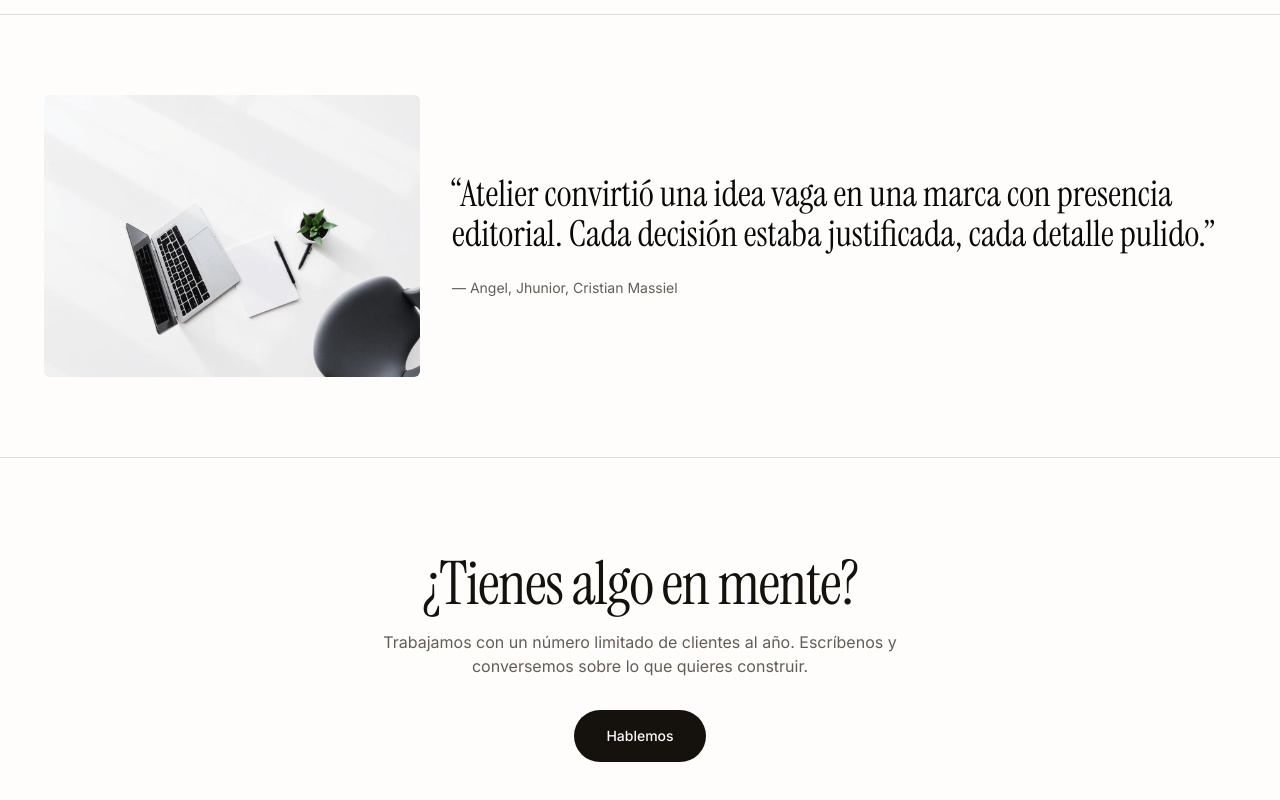
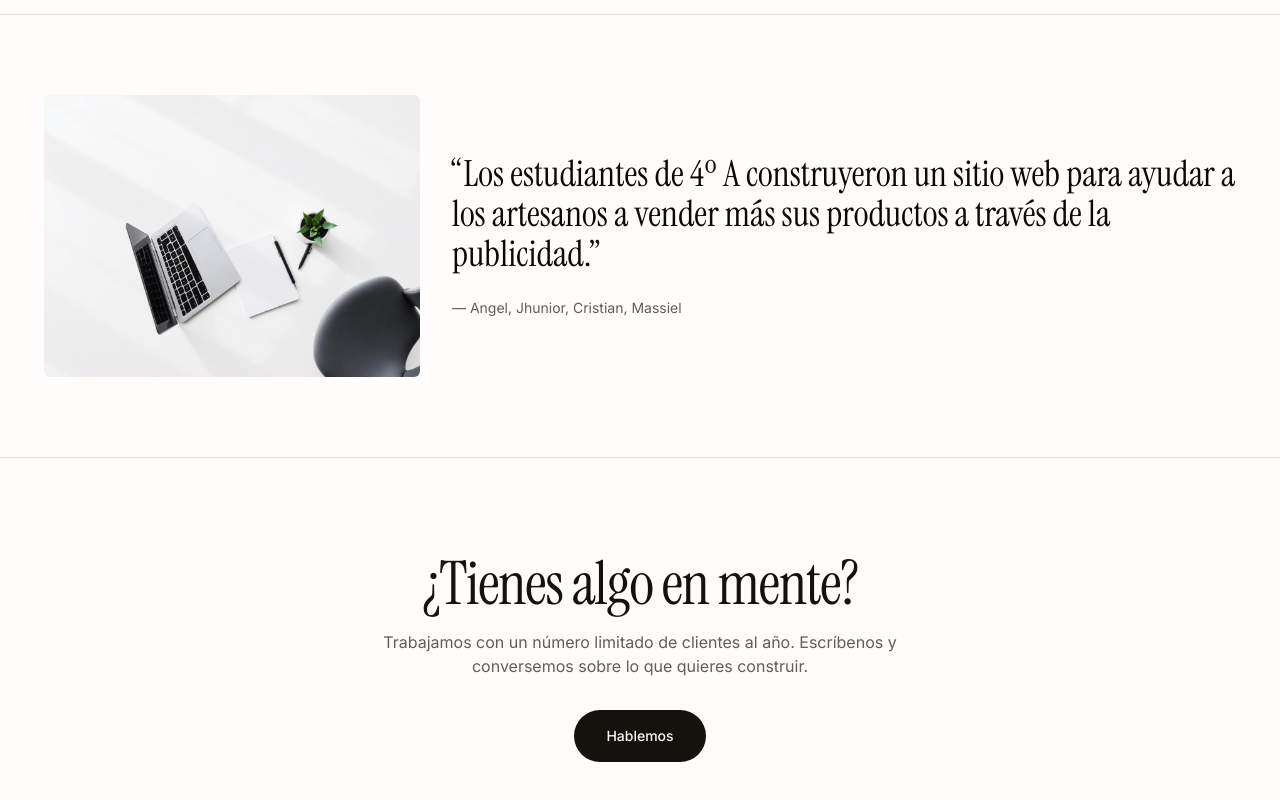
Before and after one commit to ANGEL-JHAN/web-prueba, a React (Vite) app: page / in a window 1280 px wide. Shown: the part 2313-3113 px from the top of the page. Built offline with nearby package versions, Linux system fonts and the light colour scheme.

Commit message:
Actualizar Index.tsx

```diff
--- a/src/pages/Index.tsx
+++ b/src/pages/Index.tsx
@@ -100,11 +100,10 @@ export default function Index() {
           </div>
           <blockquote className="md:col-span-8">
             <p className="font-display text-3xl md:text-4xl leading-tight text-ink">
-              “Atelier convirtió una idea vaga en una marca con presencia editorial.
-              Cada decisión estaba justificada, cada detalle pulido.”
+              “Los estudiantes de 4º A construyeron un sitio web para ayudar a los artesanos a vender más sus productos a través de la publicidad.”
             </p>
             <footer className="mt-6 text-sm text-muted-foreground">
-              — Angel, Jhunior, Cristian Massiel
+              — Angel, Jhunior, Cristian, Massiel
             </footer>
           </blockquote>
         </div>
```
